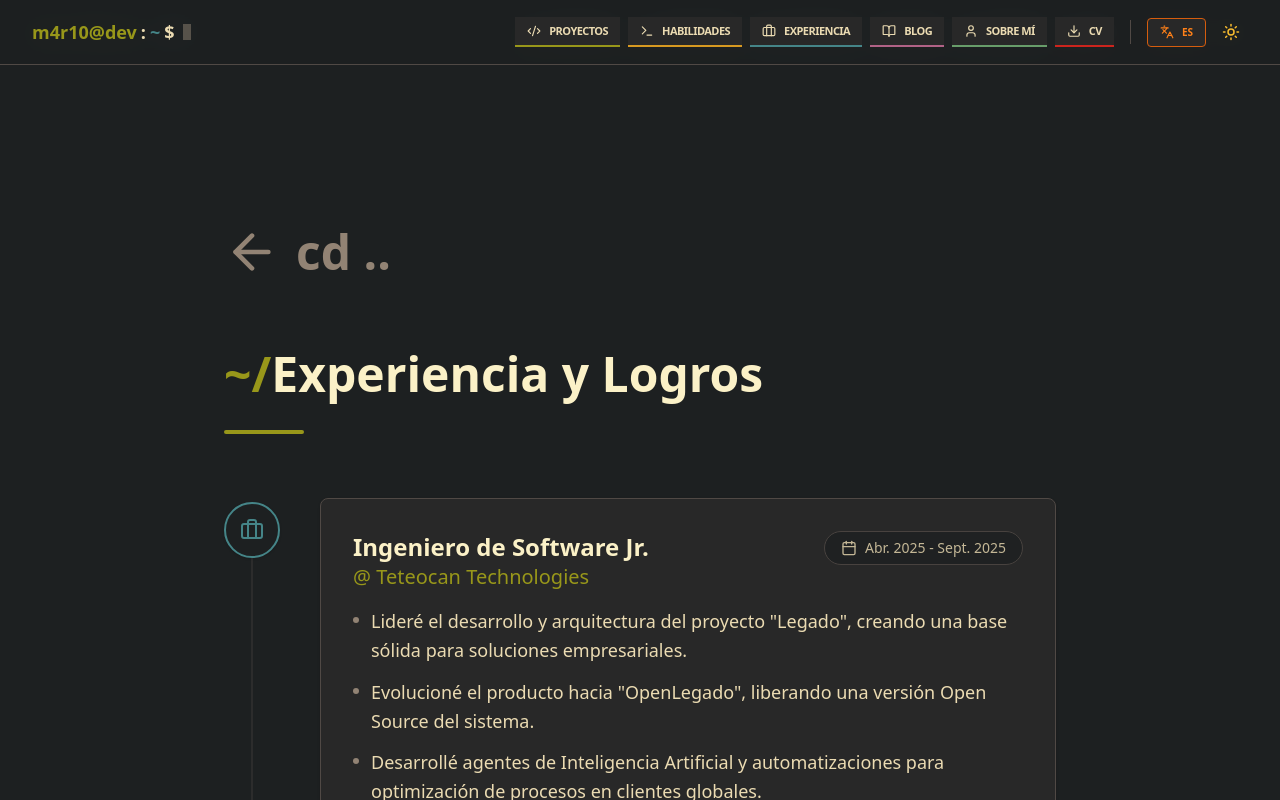
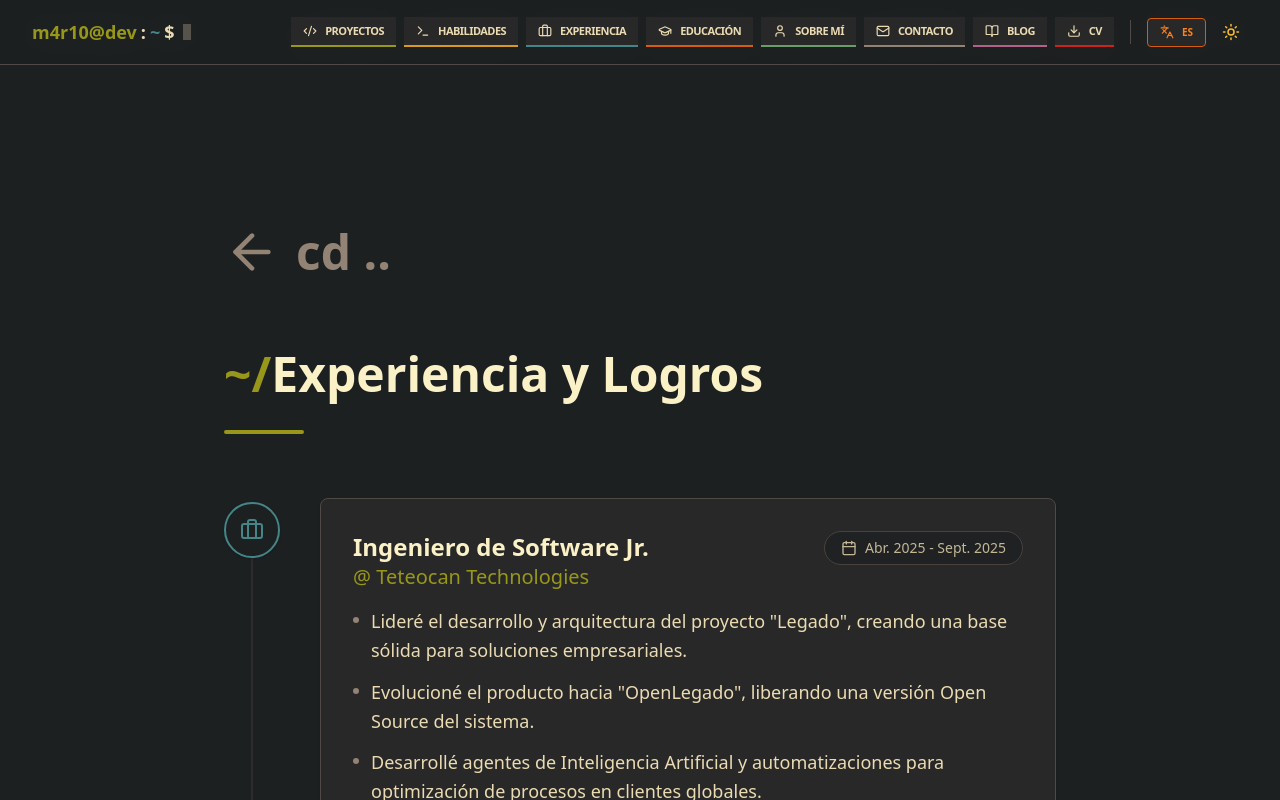
Before and after one commit to p3p3p3k4z/new_portfolio, a Next.js app: page /experience in a window 1280 px wide. Shown: the top 800 px of the page. Built offline with nearby package versions, Linux system fonts and the light colour scheme.

Commit message:
fix: navbar sessions

```diff
--- a/src/app/layout.tsx
+++ b/src/app/layout.tsx
@@ -4,7 +4,7 @@ import Navbar from '@/components/layout/Navbar';
 import "./globals.css";
 
 export const metadata = {
-  title: 'Mario Ramírez | Software Engineer',
+  title: 'Mario Ramírez | Computer Engineer & Developer',
   description: 'Portafolio profesional de Mario Ramírez',
 };
 
--- a/src/components/layout/Navbar.tsx
+++ b/src/components/layout/Navbar.tsx
@@ -5,7 +5,8 @@ import { useTheme } from 'next-themes';
 import Link from 'next/link';
 import {
   Menu, X, Terminal, Sun, Moon, Languages,
-  Code2, Briefcase, User, BookOpen, Download
+  Code2, Briefcase, User, BookOpen, Download,
+  GraduationCap, Mail
 } from 'lucide-react';
 
 export default function Navbar() {
@@ -13,55 +14,68 @@ export default function Navbar() {
   const [mounted, setMounted] = useState(false);
   const { theme, setTheme } = useTheme();
 
-  // 1. OBTENEMOS 'content' y 'lang'
   const { content, lang, setLang } = useLanguage();
-
-  // 2. EXTRAEMOS DATOS DE LA NUEVA ESTRUCTURA
-  // 'sections' tiene las traducciones del menú
-  // 'hero' tiene la ruta correcta del CV (cvFile)
   const { sections, hero } = content;
   const { navbar } = sections;
 
   useEffect(() => setMounted(true), []);
 
-  // 3. DEFINIMOS LOS LINKS DINÁMICOS
   const navLinks = [
     {
       name: navbar.projects,
       href: '#projects',
       icon: Code2,
-      color: 'hover:bg-gruvbox-green-bright border-gruvbox-green'
+      desktopClass: 'hover:bg-gruvbox-green-bright border-gruvbox-green',
+      mobileClass: 'border-gruvbox-green text-gruvbox-green'
     },
     {
       name: navbar.skills,
       href: '#skills',
       icon: Terminal,
-      color: 'hover:bg-gruvbox-yellow-bright border-gruvbox-yellow'
+      desktopClass: 'hover:bg-gruvbox-yellow-bright border-gruvbox-yellow',
+      mobileClass: 'border-gruvbox-yellow text-gruvbox-yellow'
     },
     {
-      name: navbar.experience, // Ahora usa la traducción (Experiencia / Experience)
+      name: navbar.experience,
       href: '#experience',
       icon: Briefcase,
-      color: 'hover:bg-gruvbox-blue-bright border-gruvbox-blue'
+      desktopClass: 'hover:bg-gruvbox-blue-bright border-gruvbox-blue',
+      mobileClass: 'border-gruvbox-blue text-gruvbox-blue'
     },
     {
-      name: navbar.blog, // Ahora usa la traducción
-      href: '/blog',
-      icon: BookOpen,
-      color: 'hover:bg-gruvbox-purple-bright border-gruvbox-purple'
+      name: navbar.education || (lang === 'en' ? 'Education' : 'Educación'),
+      href: '#education',
+      icon: GraduationCap,
+      desktopClass: 'hover:bg-gruvbox-orange-bright border-gruvbox-orange',
+      mobileClass: 'border-gruvbox-orange text-gruvbox-orange'
     },
     {
       name: navbar.about,
       href: '#about',
       icon: User,
-      color: 'hover:bg-gruvbox-aqua-bright border-gruvbox-aqua'
+      desktopClass: 'hover:bg-gruvbox-aqua-bright border-gruvbox-aqua',
+      mobileClass: 'border-gruvbox-aqua text-gruvbox-aqua'
+    },
+    {
+      name: navbar.contact || (lang === 'en' ? 'Contact' : 'Contacto'),
+      href: '#contact',
+      icon: Mail,
+      desktopClass: 'hover:bg-gruvbox-gray-light border-gruvbox-gray',
+      mobileClass: 'border-gruvbox-gray text-gruvbox-gray'
+    },
+    {
+      name: navbar.blog,
+      href: '/blog',
+      icon: BookOpen,
+      desktopClass: 'hover:bg-gruvbox-purple-bright border-gruvbox-purple',
+      mobileClass: 'border-gruvbox-purple text-gruvbox-purple'
     },
     {
       name: 'CV',
-      // 4. CORRECCIÓN: Usamos hero.cvFile que ya trae el PDF correcto según idioma
       href: hero.cvFile,
       icon: Download,
-      color: 'hover:bg-gruvbox-red-bright border-gruvbox-red'
+      desktopClass: 'hover:bg-gruvbox-red-bright border-gruvbox-red',
+      mobileClass: 'border-gruvbox-red text-gruvbox-red'
     },
   ];
 
@@ -88,17 +102,16 @@ export default function Navbar() {
             <span className="w-2 h-4 bg-gruvbox-gray opacity-50 animate-pulse ml-1"></span>
           </Link>
 
-          {/* Escritorio */}
+          {/* Escritorio (Hidden on Mobile) */}
           <div className="hidden xl:flex items-center gap-2">
             {navLinks.map((link) => (
               <Link
                 key={link.name}
                 href={link.href}
-                // Si es el link del CV (descarga), le agregamos target blank
                 target={link.name === 'CV' ? '_blank' : undefined}
                 className={`flex items-center gap-2 px-3 py-1.5 border-b-2 text-[11px] font-black uppercase tracking-tighter transition-all
                 bg-[var(--bg-card)] text-[var(--text-main)] hover:text-gruvbox-dark0
-                ${link.color}`}
+                ${link.desktopClass}`}
               >
                 <link.icon size={14} />
                 {link.name}
@@ -107,17 +120,15 @@ export default function Navbar() {
 
             <div className="h-6 w-[1px] bg-[var(--border-color)] mx-2" />
 
-            {/* Switch Idioma */}
+            {/* Controles Desktop */}
             <button
               onClick={handleLanguageToggle}
-              className="flex items-center gap-2 px-3 py-1.5 border border-gruvbox-orange text-gruvbox-orange-bright text-[10px] font-bold rounded hover:bg-gruvbox-orange-bright hover:text-gruvbox-dark0 transition-all uppercase
-              bg-[var(--bg-card)]"
+              className="flex items-center gap-2 px-3 py-1.5 border border-gruvbox-orange text-gruvbox-orange-bright text-[10px] font-bold rounded hover:bg-gruvbox-orange-bright hover:text-gruvbox-dark0 transition-all uppercase bg-[var(--bg-card)]"
             >
               <Languages size={14} />
               {lang === 'en' ? 'EN' : 'ES'}
             </button>
 
-            {/* Switch Tema */}
             <button
               onClick={() => setTheme(theme === 'dark' ? 'light' : 'dark')}
               className="p-2 text-gruvbox-yellow-bright hover:bg-[var(--bg-card)] rounded-md transition-colors"
@@ -127,7 +138,7 @@ export default function Navbar() {
             </button>
           </div>
 
-          {/* Móvil */}
+          {/* Botón Hamburguesa Móvil */}
           <div className="xl:hidden flex items-center gap-4">
             <button onClick={() => setIsOpen(!isOpen)} className="text-[var(--text-main)] p-2">
               {isOpen ? <X size={28} /> : <Menu size={28} />}
@@ -138,8 +149,8 @@ export default function Navbar() {
 
       {/* Menú Móvil Overlay */}
       {isOpen && (
-        <div className="xl:hidden border-b p-4 space-y-2
-          bg-[var(--bg-page)] border-[var(--border-color)]"
+        <div className="xl:hidden border-b p-4 space-y-3 shadow-2xl animate-in slide-in-from-top-5
+          bg-[var(--bg-page)] border-[var(--border-color)] h-[calc(100vh-64px)] overflow-y-auto"
         >
           {navLinks.map((link) => (
             <Link
@@ -147,19 +158,31 @@ export default function Navbar() {
               href={link.href}
               onClick={() => setIsOpen(false)}
               target={link.name === 'CV' ? '_blank' : undefined}
-              className={`flex items-center gap-4 px-4 py-3 border-l-4 font-bold text-[var(--text-main)] ${link.color.replace('hover:', 'bg-')}/10`}
+              className={`flex items-center gap-4 px-4 py-4 border-l-4 font-bold text-lg transition-all active:scale-95
+                bg-[var(--bg-card)] hover:brightness-110
+                ${link.mobileClass}`}
             >
-              <link.icon size={18} />
+              <link.icon size={20} />
               {link.name}
             </Link>
           ))}
-          <div className="pt-4 border-t border-[var(--border-color)]">
+
+          {/* Footer del Menú Móvil */}
+          <div className="pt-6 mt-4 border-t border-[var(--border-color)] grid grid-cols-2 gap-4 pb-10">
             <button
               onClick={handleLanguageToggle}
-              className="w-full flex justify-center items-center gap-2 py-3 border border-gruvbox-orange text-gruvbox-orange-bright rounded font-bold uppercase text-xs"
+              className="flex justify-center items-center gap-2 py-3 border border-gruvbox-orange text-gruvbox-orange-bright rounded-lg font-bold uppercase text-xs hover:bg-gruvbox-orange/10 transition-colors"
             >
               <Languages size={18} />
-              {lang === 'en' ? 'Switch to Spanish' : 'Cambiar a Inglés'}
+              {lang === 'en' ? 'Español' : 'English'}
+            </button>
+
+            <button
+              onClick={() => setTheme(theme === 'dark' ? 'light' : 'dark')}
+              className="flex justify-center items-center gap-2 py-3 border border-gruvbox-yellow text-gruvbox-yellow-bright rounded-lg font-bold uppercase text-xs hover:bg-gruvbox-yellow/10 transition-colors"
+            >
+              {mounted && (theme === 'dark' ? <Sun size={18} /> : <Moon size={18} />)}
+              {theme === 'dark' ? 'Light' : 'Dark'}
             </button>
           </div>
         </div>
--- a/src/components/sections/Skills.tsx
+++ b/src/components/sections/Skills.tsx
@@ -8,7 +8,7 @@ export default function Skills() {
   const categories = content.skills;
 
   return (
-    <section className="py-16 w-full">
+    <section id="skills" className="py-16 w-full">
       <div className="max-w-7xl mx-auto px-4 sm:px-6 lg:px-8">
 
         <h2 className="text-3xl md:text-4xl font-bold mb-16 text-center text-gray-900 dark:text-white">
--- a/src/data/experience.ts
+++ b/src/data/experience.ts
@@ -169,7 +169,7 @@ export const experienceData = {
         'Continuous skill development in Full Stack (Frontend & Backend), databases, and algorithms.',
         'Proficient in Linux environments, complemented by progressive learning in DevOps and containerization.'
       ],
-      technologies: ['Java', 'C', 'Linux', 'Linux', 'Web Development', 'Networks'],
+      technologies: ['Java', 'C', 'Linux', 'Web Development', 'Networks'],
       type: 'education'
     }
   ] as ExperienceItem[]
--- a/src/data/profile.ts
+++ b/src/data/profile.ts
@@ -5,7 +5,7 @@ export const profile = {
   phone: "(+52) 951 119 6182",
   social: {
     github: "https://github.com/p3p3p3k4z",
-    linkedin: "https://www.linkedin.com/in/mario-ramirez",
+    linkedin: "https://www.linkedin.com/in/mario-ramirez-abab9a318/",
     website: "https://p3p3p3k4z.github.io/Portafolio/"
   },
   images: {
--- a/src/data/sections.ts
+++ b/src/data/sections.ts
@@ -7,6 +7,7 @@ export const sectionsData = {
       about: 'Sobre mí',
       contact: 'Contacto',
       blog: 'Blog',
+      education: "Educación",
     },
     titles: {
       projects: 'Proyectos Destacados',
@@ -53,6 +54,7 @@ export const sectionsData = {
       about: 'About',
       contact: 'Contact',
       blog: 'Blog',
+      education: "Education",
     },
     titles: {
       projects: 'Featured Projects',
```
